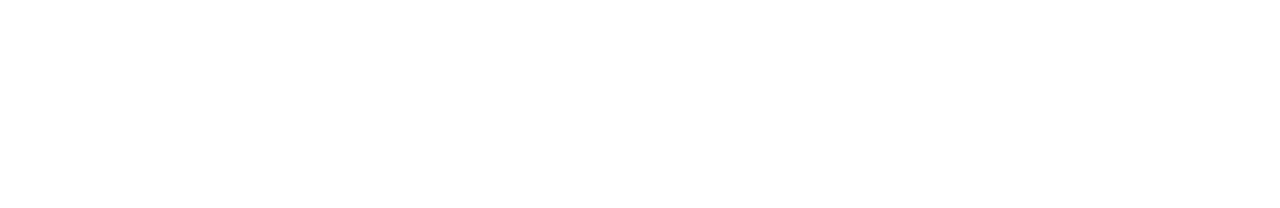
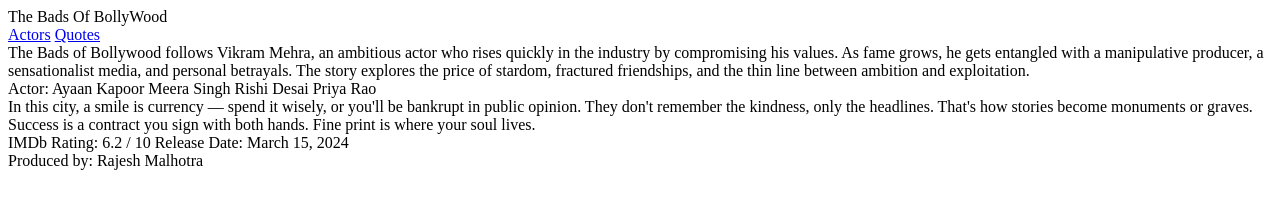
Before and after one commit to acciojob/semantic-imdb-786Mushfique, a website: page main.html in a window 1280 px wide. Drawn offline with Linux system fonts and the light colour scheme.

Commit message:
created a submission

```diff
--- a/main.html
+++ b/main.html
@@ -8,6 +8,35 @@
 
 <body>
 	<!-- the entire body must be written by student -->
+	<header>The Bads Of BollyWood</header>
+	<nav>
+		<a id="nav-actor" href="actors">Actors</a>
+		<a id="nav-quote" href="quotes">Quotes</a>
+	</nav>
+	<summary>
+		The Bads of Bollywood follows Vikram Mehra, an ambitious actor who rises quickly in the industry by compromising his values. As fame grows, he gets entangled with a manipulative producer, a sensationalist media, and personal betrayals. The story explores the price of stardom, fractured friendships, and the thin line between ambition and exploitation.
+	</summary>
+	<section id="actor">
+		Actor:  Ayaan Kapoor
+
+        Meera Singh
+
+        Rishi Desai
+
+        Priya Rao
+	</section>
+	<section id="quote">
+		In this city, a smile is currency — spend it wisely, or you'll be bankrupt in public opinion.
+
+       They don't remember the kindness, only the headlines. That's how stories become monuments or graves.
+
+       Success is a contract you sign with both hands. Fine print is where your soul lives.
+	</section>
+	<aside>
+		IMDb Rating: 6.2 / 10
+		Release Date: March 15, 2024
+	</aside>
+	<footer>Produced by: Rajesh Malhotra</footer>
     <script type="text/javascript" src="./script.js">
 </script>
 
```
